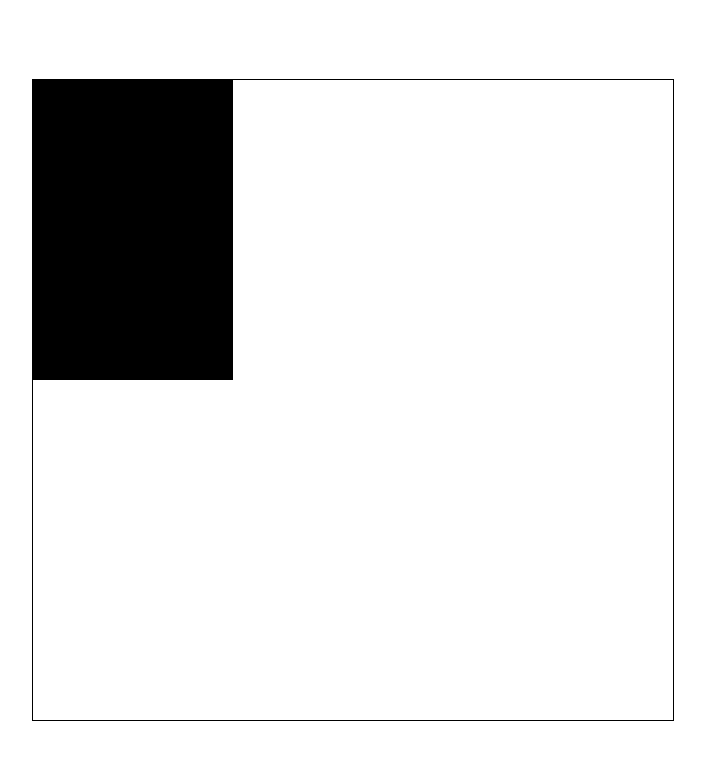
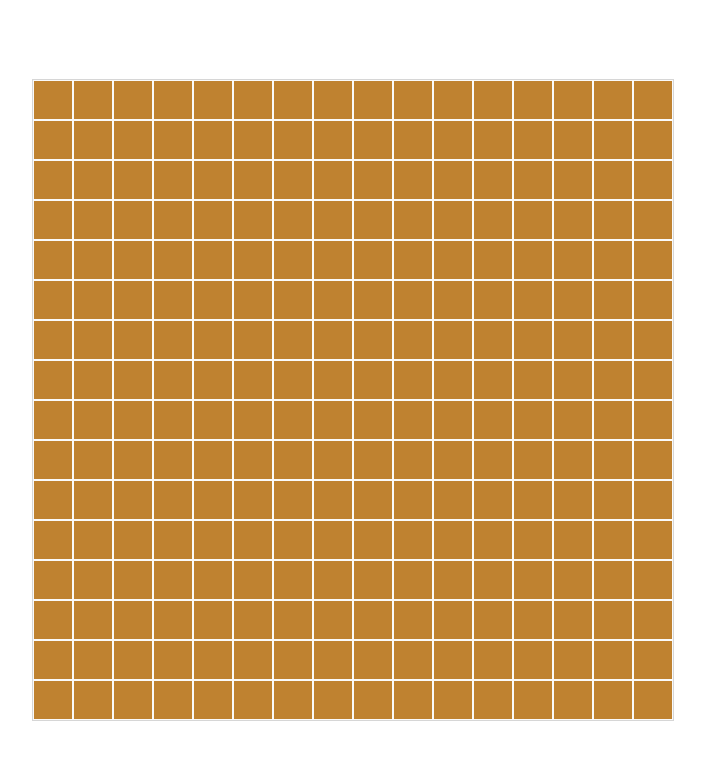
Before and after one commit to cgnz0r/snake, a website built with webpack: page src/index.html in a window 1280 px wide. Shown: the whole page, without its empty margins (287-992 px from the left). Built offline with nearby package versions, Linux system fonts and the light colour scheme.

Commit message:
added background

```diff
--- /dev/null
+++ b/src/constants/settings.ts
@@ -0,0 +1,13 @@
+export const settings = {
+    canvasWidth: 640,
+    cell: {
+        width: 40,
+        borderWidth: 1
+    },
+    palette: {
+        secondaryColorsA: [ '#98ED00', '#82B22C', '#639A00', '#B4F63D', '#C6F66F' ],
+        secondaryColorsB: [ '#6C0AAB', '#5D2680', '#45036F', '#9A3FD5', '#AA67D5' ],
+        primaryColors: [ '#FF9200', '#BF8230', '#A65F00', '#FFAD40', '#FFC373' ],
+        whiteColors: [ '#FAFAFA' ]
+    }
+}
--- a/src/game/background.ts
+++ b/src/game/background.ts
@@ -1,4 +1,26 @@
+import { settings } from "../constants/settings";
+
+// colors
+const backgroundColor = settings.palette.whiteColors[0]
+const cellColor = settings.palette.primaryColors[1]
+
 export const drawBg = (ctx: CanvasRenderingContext2D): void => {
-    ctx.fillStyle = 'black'
-    ctx.fillRect(0,0, 200, 300)
+    // background coloring
+    ctx.fillStyle = backgroundColor
+    ctx.fillRect(0, 0, settings.canvasWidth, settings.canvasWidth);
+
+    // cells coloring
+    ctx.fillStyle = cellColor
+    const cellQtyPerLine = settings.canvasWidth / settings.cell.width;
+
+    for (let i = 0; i < cellQtyPerLine; i++) {
+        for (let j = 0; j < cellQtyPerLine; j++ ) {
+            ctx.fillRect(
+                settings.cell.borderWidth + settings.cell.width * i,
+                settings.cell.borderWidth + settings.cell.width * j,
+                settings.cell.width - settings.cell.borderWidth * 2,
+                settings.cell.width - settings.cell.borderWidth * 2
+            )
+        }
+    }
 }
--- a/src/game/bootstrap.ts
+++ b/src/game/bootstrap.ts
@@ -5,7 +5,6 @@ const ctx = cvs.getContext('2d')
 
 if (ctx) {
     drawBg(ctx)
-
 }
 
 const start = () => {
--- a/src/styles/index.scss
+++ b/src/styles/index.scss
@@ -8,5 +8,5 @@ body {
 }
 
 #cvs {
-    border: 1px solid black;
+    border: 1px solid rgb(214, 214, 214);
 }
```
